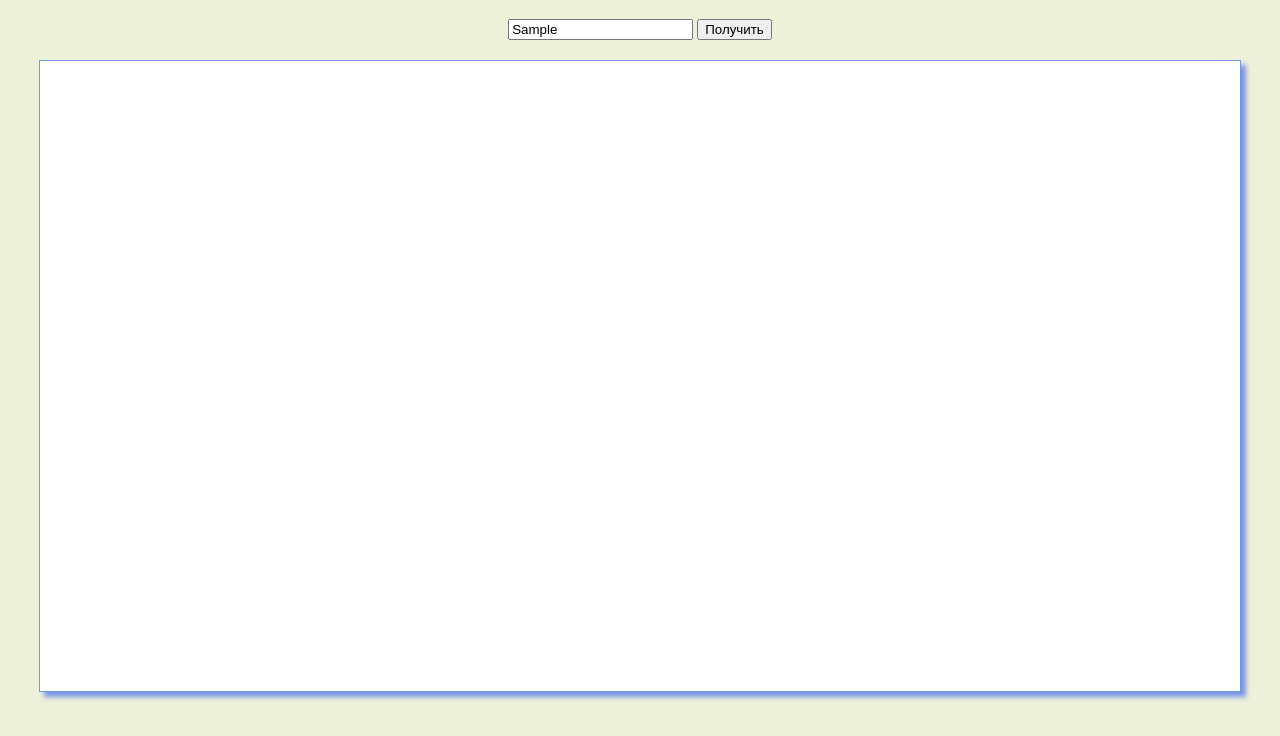
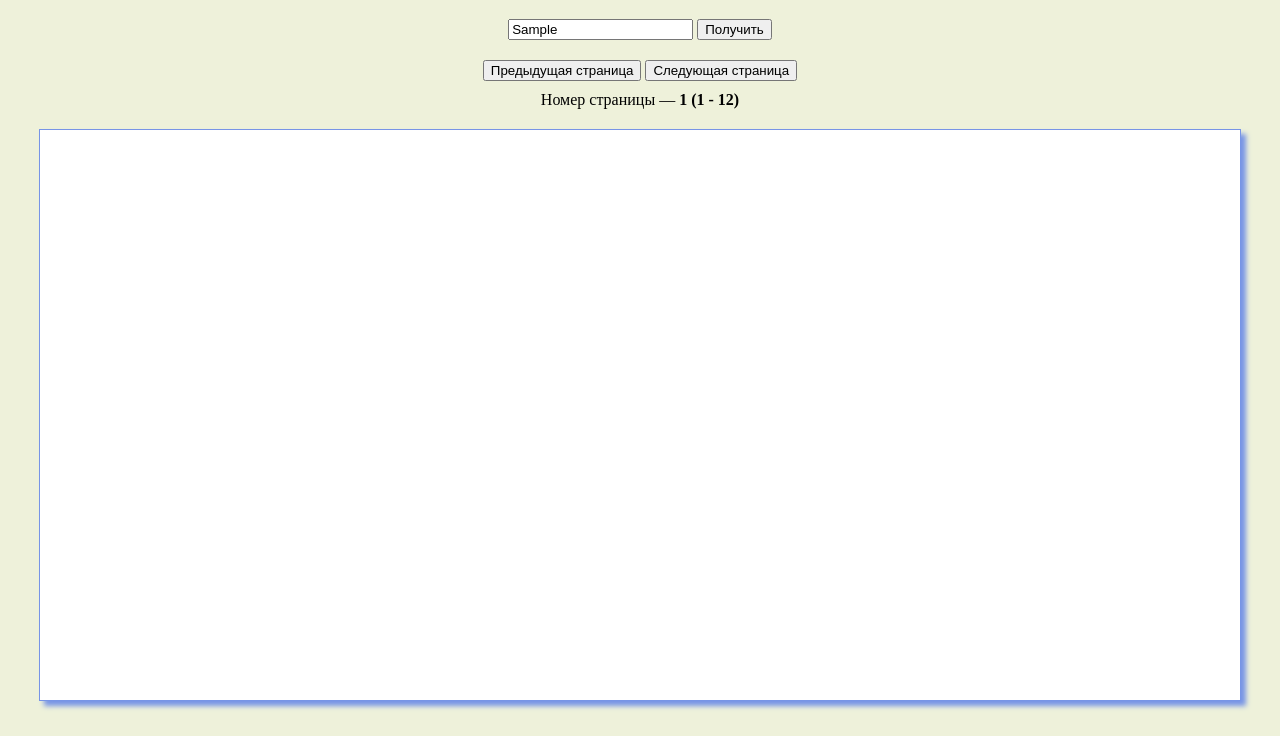
Before and after one commit to Targonkp/get-pictures-unsplash, a website: page src/index.html in a window 1280 px wide. Both pictures are taken after typing "Sample" into the empty fields and a click on the input "Получить". Shown: the part 64-800 px from the top of the page. Drawn offline with Linux system fonts and the light colour scheme; no server answers.

Commit message:
Navigation added

```diff
--- a/src/app-min.js
+++ b/src/app-min.js
@@ -1,10 +1,12 @@
-let resultEl=document.querySelector('.container');let btnEl=document.querySelector('.button');let inputEl=document.querySelector('.number');function getPictures(){let url='https://api.unsplash.com/search/photos/?query='+inputEl.value+'&per_page=9&client_id=DEYJ7-Lcch0aPruni3jePzKa7LX9iROXSPd2eSjm33o';fetch(url).then((response)=>{if(response.status===200){console.log(response.status)
-    return response.json()}else{console.log(response.status)}}).then((data)=>{console.log(data);for(let key in data.results){let picture=document.createElement('div');picture.className='container__element';picture.innerHTML=`
+let resultEl=document.querySelector('.container');let btnEl=document.querySelector('.button');let inputEl=document.querySelector('.number');let pageNumberEl=document.querySelector('.page-number');let pageNumber=1;let perPage=12;function getPictures(){let first=perPage*pageNumber-11;let last=perPage*pageNumber;pageNumberEl.innerHTML=`${pageNumber} (${first} - ${last})`;let url='https://api.unsplash.com/search/photos/?query='+inputEl.value+'&page='+pageNumber+'&per_page='+perPage+'&client_id=DEYJ7-Lcch0aPruni3jePzKa7LX9iROXSPd2eSjm33o';fetch(url).then((response)=>{if(response.status===200){return response.json()}else{console.log(response.status)}}).then((data)=>{console.log(data);for(let key in data.results){let picture=document.createElement('div');picture.className='container__element';picture.innerHTML=`
                         <p class="picture-text">${data.results[key].alt_description}</p>
                         <img src="${data.results[key].urls.raw}&w=400&fit=max" alt="" class="picture-image"></img>
                          `;picture.addEventListener('click',function(){window.open(data.results[key].links.download,'_blank')})
     resultEl.appendChild(picture)}}).catch((error)=>{console.log(error.status)})
-    let picturesList=[...document.querySelectorAll('.picture-text')];if(picturesList.length>=9){resultEl.innerHTML=''}}
+    let picturesList=[...document.querySelectorAll('.picture-text')];if(picturesList.length>=12){resultEl.innerHTML=''}}
 btnEl.addEventListener('click',getPictures)
 let textEl=document.getElementById('dynamic-text').innerHTML;function animateText(id,text,i){document.getElementById(id).innerHTML=text.substring(0,i);i++;setTimeout("animateText('"+id+"','"+text+"',"+i+")",100)}
 animateText("dynamic-text",textEl,1)
+let nextEl=document.querySelector('.next');nextEl.addEventListener('click',function(){pageNumber++;console.log(pageNumber);getPictures()})
+let previousEl=document.querySelector('.previous');previousEl.addEventListener('click',function(){pageNumber--;if(pageNumber<=0){pageNumber=1}
+    console.log(pageNumber);getPictures()})
--- a/src/index.html
+++ b/src/index.html
@@ -14,10 +14,17 @@
 <form action="" class="form-for-pictures" onsubmit="return false;">
     <input type="text" class="number" placeholder="Введите поисковый запрос">
     <input type="submit" class="button" value="Получить">
+
+</form>
+    <div class="pages-navigation">
+        <button type="button" class="previous">Предыдущая страница</button>
+        <button type="button" class="next">Следующая страница</button>
+    </div>
+
+    <div class="page-text">Номер страницы — <span class="page-number">0</span></div>
     <div class="container">
 
     </div>
-</form>
 </div>
 <script src="app-min.js"></script>
 </body>
--- a/src/style-min.css
+++ b/src/style-min.css
@@ -1 +1 @@
-body{overflow:hidden;background:#eef1da}h1{text-align:center;line-height:20px;color:#745400;background:#fff;padding:10px 5px}.form-for-pictures{text-align:center}.container{width:1200px;height:calc(100vh - 250px);padding:40px 0;margin:20px auto;border:1px solid #7794e6;box-shadow:5px 5px 5px #7794e6;display:flex;flex-wrap:wrap;justify-content:start;overflow-y:scroll;background:#fff;position:relative}.container__element{width:33%;height:auto;display:flex;flex-direction:column;align-items:center}.picture-text{width:200px;text-align:center;font-weight:600;font-size:18px}.picture-image{width:300px;height:auto;cursor:pointer}.picture-image:hover{box-shadow:2px 5px 5px #000;transition:0.3s}.container__element.open-element{position:absolute;top:50%;left:50%;transform:translate(-50%,-50%);transition:0.3s}.picture-image.open-image{position:absolute;z-index:3;top:50%;transform:translate(0,-50%);width:800px;height:auto;box-shadow:2px 5px 5px #000;transition:0.3s;cursor:pointer}#wrap{position:relative;z-index:2}#effect{height:100vh;width:100%;position:absolute;top:0;left:0;z-index:1}#effect canvas{width:100%!important;height:auto!important}
+body{overflow:hidden;background:#eef1da}h1{text-align:center;line-height:20px;color:#745400;background:#fff;padding:10px 5px}.form-for-pictures{text-align:center}.container{width:1200px;height:calc(100vh - 310px);padding:40px 0;margin:20px auto;border:1px solid #7794e6;box-shadow:5px 5px 5px #7794e6;display:flex;flex-wrap:wrap;justify-content:start;overflow-y:scroll;background:#fff;position:relative}.container__element{width:33%;height:auto;display:flex;flex-direction:column;align-items:center}.picture-text{width:200px;text-align:center;font-weight:600;font-size:18px}.picture-image{width:300px;height:auto;cursor:pointer}.picture-image:hover{box-shadow:2px 5px 5px #000;transition:0.3s}.container__element.open-element{position:absolute;top:50%;left:50%;transform:translate(-50%,-50%);transition:0.3s}.picture-image.open-image{position:absolute;z-index:3;top:50%;transform:translate(0,-50%);width:800px;height:auto;box-shadow:2px 5px 5px #000;transition:0.3s;cursor:pointer}#wrap{position:relative;z-index:2}.page-text{text-align:center;margin:10px 0}.page-number{font-weight:600}.pages-navigation{text-align:center;margin:20px 0 10px}.pages-navigation button{cursor:pointer}
```
